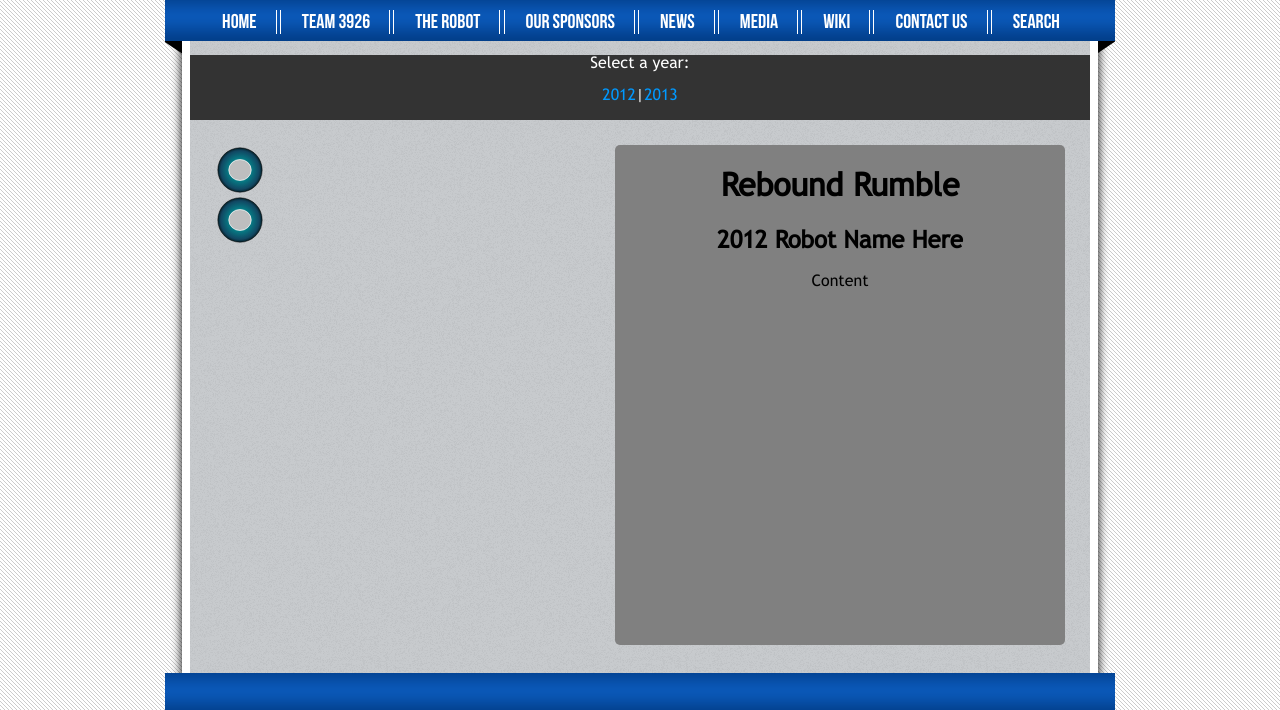
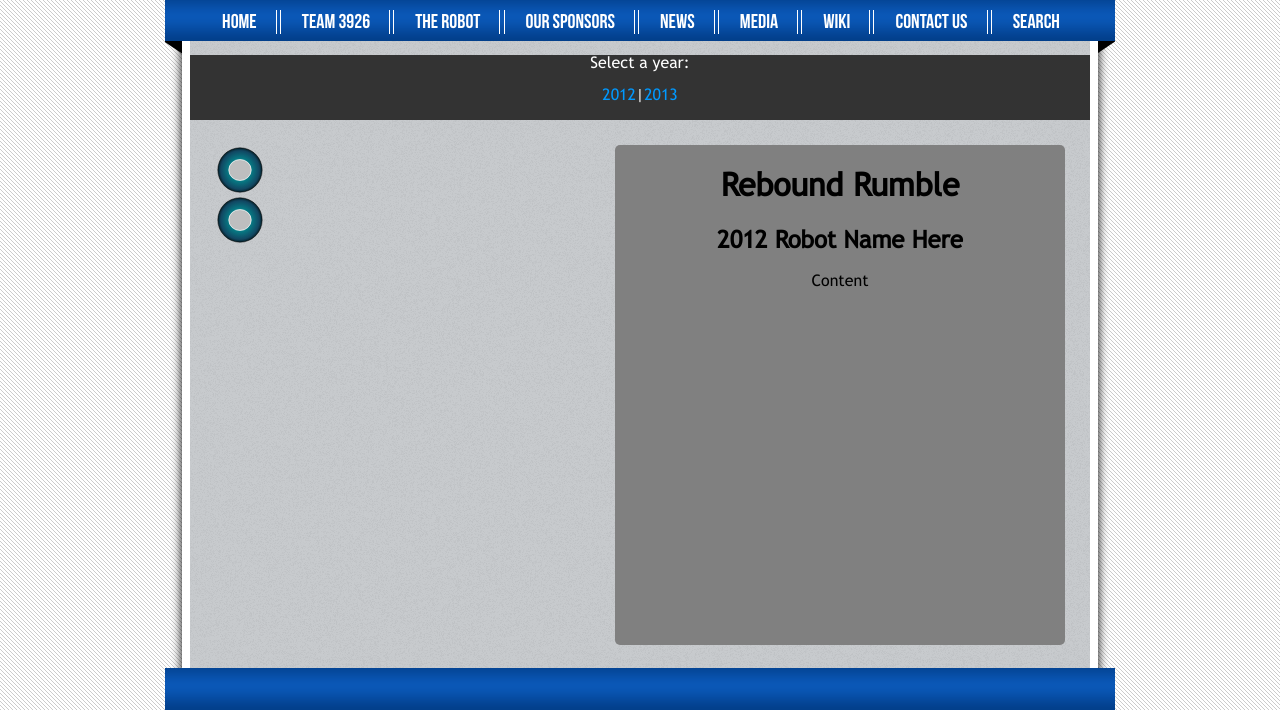
Before and after one commit to mparobotics/Website, a PHP site: page /Robot.php in a window 1280 px wide. Shown: the part 151-861 px from the top of the page. Run offline with PHP 8.4, Linux system fonts and the light colour scheme; grey boxes are pictures that could not be loaded.

Commit message:
Fixed general formatting

```diff
--- a/Robot.php
+++ b/Robot.php
@@ -4,7 +4,7 @@ $pageTitle = "MPA Robotics - The Robot";
 include('header.php');
 ?>
 
-<div id="content" style="height: 600px">
+<div id="content" style="height: 600px; padding: 0px;">
 
     <div class="selectbar">
         <p>Select a year:</p>
--- a/styles.css
+++ b/styles.css
@@ -83,7 +83,8 @@ a, img {
 
 #content {
 	text-align: center;
-	padding-bottom: 60px;
+	margin: 55px 0px;
+    padding: 25px;
 }
 
 #mobilecontent {
@@ -624,10 +625,12 @@ a, img {
 	padding-top: 75px;
 }
 
+/*
 .navEnabled {
 	padding: 25px;
 	padding-top: 75px;
 }
+*/
 
 .socialitem {
 	width: 170px;
```
